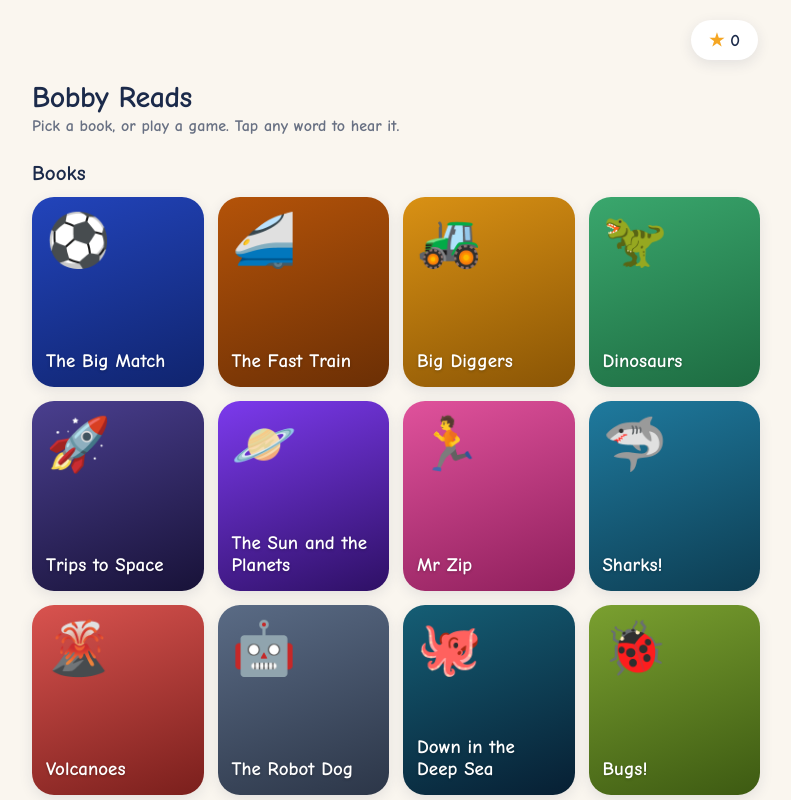
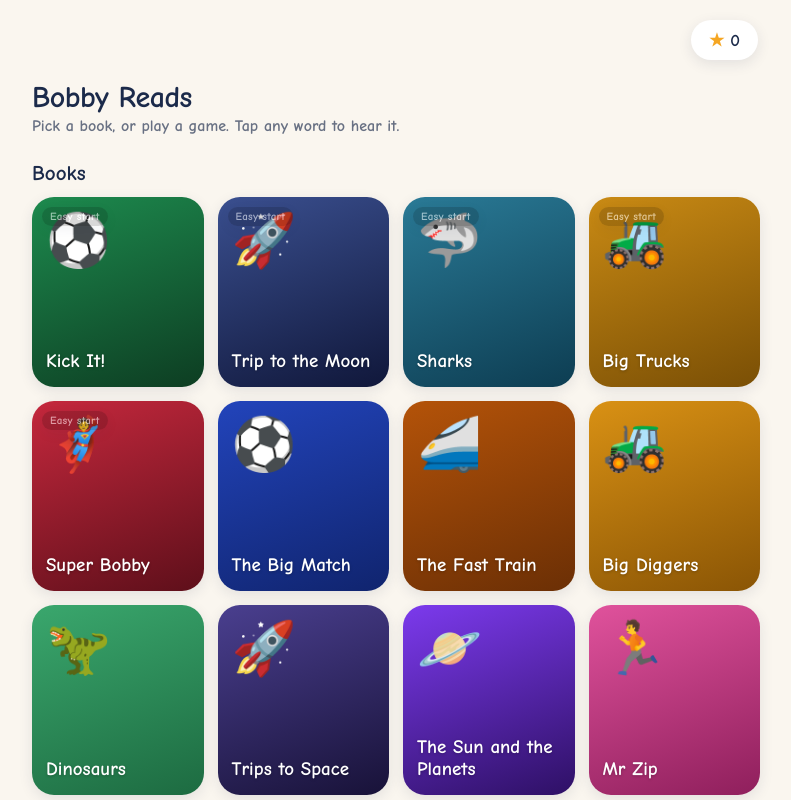
Before and after one commit to benmpolak/bobby-reads, a plain HTML site: page index.html in a window 1280 px wide. Shown: the top 800 px of the page, without its empty margins (244-1035 px from the left). Drawn offline with Linux system fonts and the light colour scheme.

Commit message:
Add 5 Reception-only (Phase 2-4) books + Easy start tag
Co-Authored-By: Claude Opus 4.8 (1M context) <noreply@anthropic.com>

```diff
--- a/index.html
+++ b/index.html
@@ -44,6 +44,8 @@
   .cover .t{font-size:19px; font-weight:800; line-height:1.15; margin-top:10px; text-shadow:0 1px 3px rgba(0,0,0,.25);}
   .cover .badge{position:absolute; top:10px; right:10px; background:rgba(255,255,255,.92); color:var(--ink);
     font-size:12px; font-weight:800; padding:4px 9px; border-radius:999px;}
+  .cover .lvl{position:absolute; top:10px; left:10px; background:rgba(0,0,0,.28); color:#fff;
+    font-size:11px; font-weight:800; padding:3px 8px; border-radius:999px; letter-spacing:.02em;}
 
   /* big menu buttons */
   .bigrow{display:grid; grid-template-columns:1fr 1fr; gap:14px;}
@@ -132,6 +134,77 @@
    ============================================================ */
 
 const BOOKS = [
+/* ---- Reception (Phase 2–4) only: no split digraphs, no Phase 5 graphemes ---- */
+{
+  id:"kickit", title:"Kick It!", emoji:"⚽", level:"reception", grad:"linear-gradient(160deg,#1d8a4e,#0d3d22)",
+  newWords:["team","match","ball"],
+  pages:[
+    {art:"⚽", text:"Bobby has a red top. He is in the red team."},
+    {art:"🏟️", text:"It is the big match. The reds run at the blues."},
+    {art:"😮", text:"A blue man kicks the ball hard. It is a goal for the blues! Oh no!"},
+    {art:"💨", text:"Bobby will not stop. He runs and runs."},
+    {art:"🎯", text:"Jack gets the ball. He kicks it to Bobby."},
+    {art:"🥅", text:"Bobby kicks it hard. It is in the net! GOAL!"},
+    {art:"🏆", text:"The reds win! Bobby lifts the cup up high."},
+    {art:"⭐", text:"Mum and Dad are so glad. Bobby is a star!"}
+  ]
+},
+{
+  id:"moontrip", title:"Trip to the Moon", emoji:"🚀", level:"reception", grad:"linear-gradient(160deg,#3a4f8f,#10173a)",
+  newWords:["space","suit"],
+  pages:[
+    {art:"🌙", text:"Look up at night. Can you see the moon?"},
+    {art:"🚀", text:"The moon is far up high. A rocket can get up to it."},
+    {art:"🔥", text:"The rocket lifts up. It is so fast!"},
+    {art:"👩‍🚀", text:"Up in space there is no air. You must put on a big suit."},
+    {art:"🌕", text:"On the moon you can jump up high. Boing!"},
+    {art:"✨", text:"Look at the stars at night. Each star is far, far up."},
+    {art:"🪐", text:"Some stars have a planet next to them."},
+    {art:"🔭", text:"When you are big, you can go to space too! Look up."}
+  ]
+},
+{
+  id:"rsharks", title:"Sharks", emoji:"🦈", level:"reception", grad:"linear-gradient(160deg,#2a7a96,#0d3d52)",
+  newWords:["sea"],
+  pages:[
+    {art:"🦈", text:"A shark swims down deep in the sea."},
+    {art:"🦷", text:"A shark has lots of sharp teeth!"},
+    {art:"🦈", text:"If a tooth gets lost, a tooth pops back up."},
+    {art:"🐋", text:"The big shark is as long as a bus. It eats little fish."},
+    {art:"👃", text:"A shark can smell from far off."},
+    {art:"🌊", text:"A shark can hunt in the dark."},
+    {art:"🦴", text:"Sharks were here for so long, long back."},
+    {art:"😅", text:"A shark looks bad. But it will not get you!"}
+  ]
+},
+{
+  id:"rtrucks", title:"Big Trucks", emoji:"🚜", level:"reception", grad:"linear-gradient(160deg,#c98a14,#7a4f05)",
+  newWords:["crane"],
+  pages:[
+    {art:"🚧", text:"Beep, beep! The big trucks are here. Get to work!"},
+    {art:"🚜", text:"The digger digs up mud with its big arm."},
+    {art:"🪨", text:"The dump truck tips out rocks. Crash!"},
+    {art:"🏗️", text:"The crane lifts up high. Up, up, up!"},
+    {art:"🌀", text:"The mixer spins and spins."},
+    {art:"🛣️", text:"The roller presses the road flat."},
+    {art:"🧱", text:"Bit by bit, the trucks get the job done."},
+    {art:"🌅", text:"The job is done. The trucks rest. See you soon!"}
+  ]
+},
+{
+  id:"hero", title:"Super Bobby", emoji:"🦸", level:"reception", grad:"linear-gradient(160deg,#c5283d,#5e0f1a)",
+  newWords:["hero"],
+  pages:[
+    {art:"🦸", text:"Bobby puts on his mask. He is a hero!"},
+    {art:"💪", text:"Bobby is so strong. He can lift a big rock!"},
+    {art:"🏃", text:"Bobby is so fast. He can run up a hill in a flash!"},
+    {art:"🆘", text:"Help! A cat is stuck up in a tree!"},
+    {art:"🐈", text:"Bobby zooms up. He gets the cat. Down they go."},
+    {art:"🚌", text:"A bus is stuck in the mud. Bobby gets it out with a push!"},
+    {art:"🦹", text:"Oh no! A bad man! He runs off with the cash."},
+    {art:"🎉", text:"Bobby gets him! Bobby wins. What a hero!"}
+  ]
+},
 {
   id:"match", title:"The Big Match", emoji:"⚽", grad:"linear-gradient(160deg,#2244bb,#10246e)",
   newWords:["does","give"],
@@ -461,6 +534,7 @@ function showHome(){
   BOOKS.forEach(bk=>{
     const c=el(`<button class="cover" style="background:${bk.grad}">
       ${readBooks.includes(bk.id)?'<span class="badge">★ Read it!</span>':''}
+      ${bk.level==="reception"?'<span class="lvl">Easy start</span>':''}
       <span class="emoji">${bk.emoji}</span><span class="t">${bk.title}</span></button>`);
     c.onclick=()=>showBook(bk,-1);
     shelf.append(c);
```
